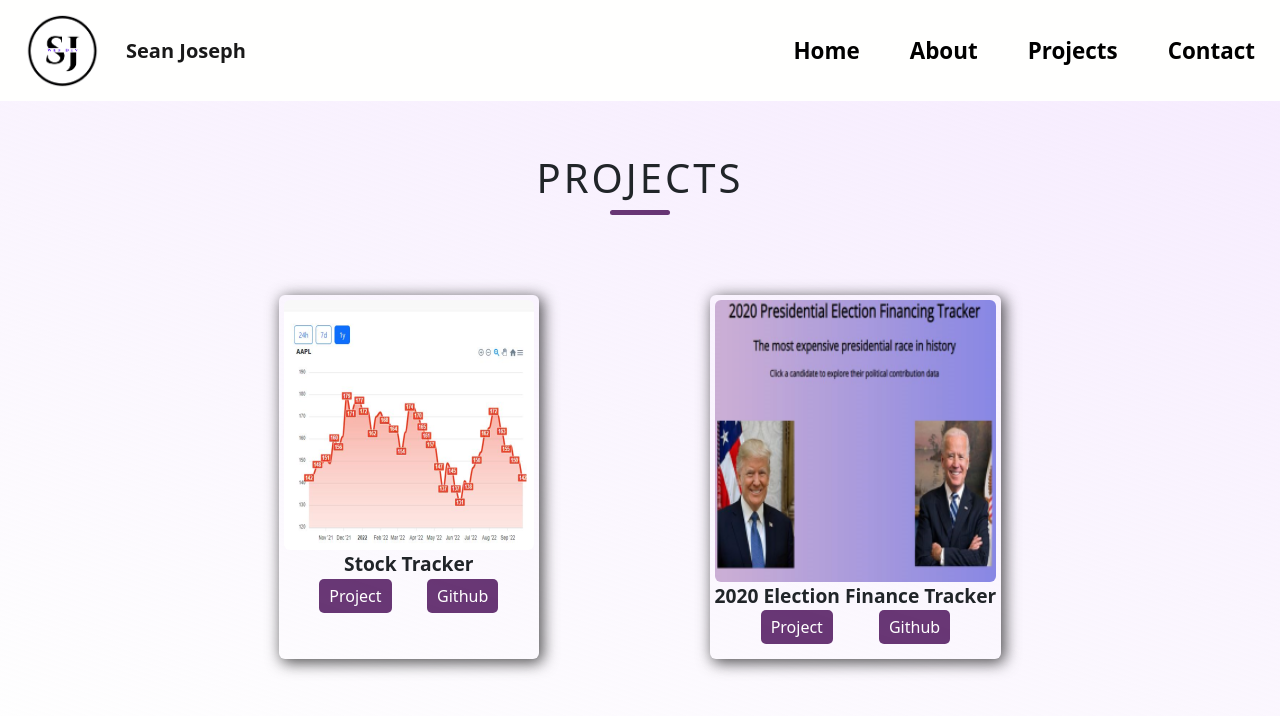
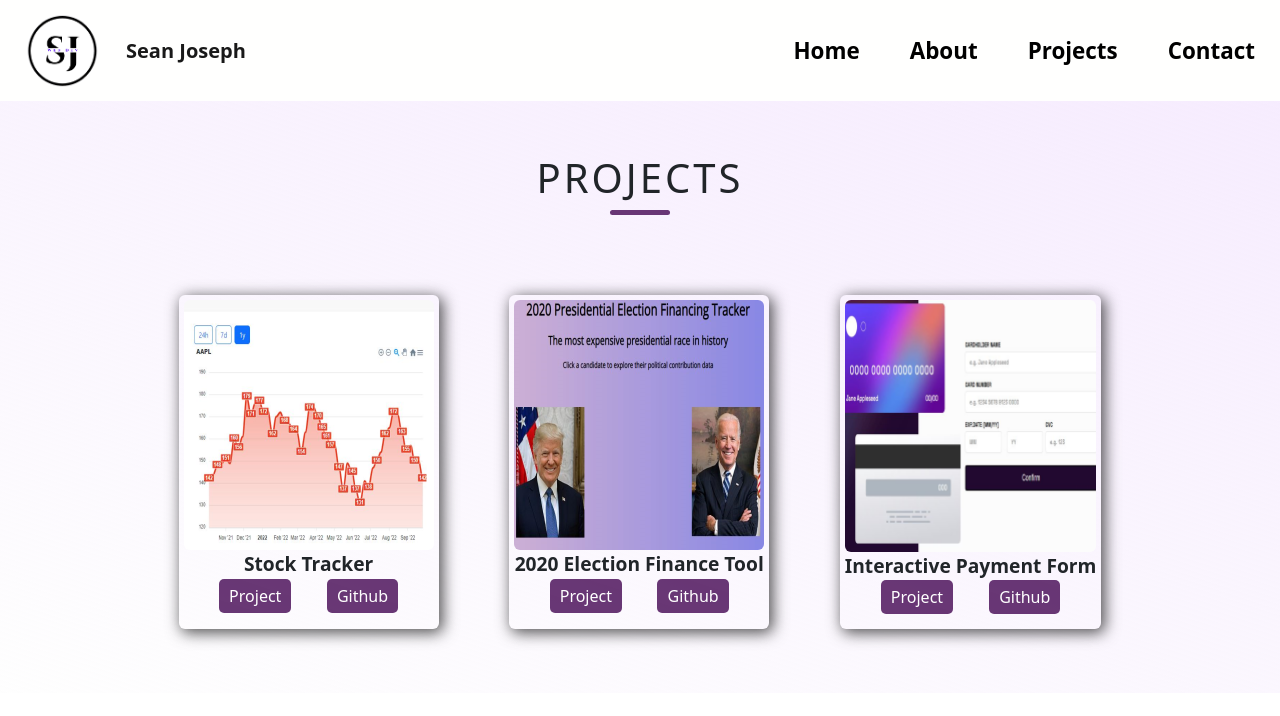
Before and after one commit to sjoseph91/new_portfolio, a React (Create React App) app: page /projects in a window 1280 px wide. Shown: the top 716 px of the page. Built offline with nearby package versions, Linux system fonts and the light colour scheme.

Commit message:
added third project

```diff
--- a/src/components/data.js
+++ b/src/components/data.js
@@ -1,5 +1,6 @@
 import tradingAppScreenshot from "../images/tradingAppScreenshot.png";
 import electionScreenshot from "../images/electionScreenshot.png";
+import paymentScreenshot from "../images/payment-screenshot.png";
 
 export const data = [
   {
@@ -11,18 +12,18 @@ export const data = [
     githubLink: "https://github.com/sjoseph91/TradingApp",
   },
   {
-    title: "2020 Election Finance Tracker",
+    title: "2020 Election Finance Tool",
     imgSrc: electionScreenshot,
     liveLink: "https://sjoseph91.github.io/electiontracker/",
     description: `Allows users to look up financial contributions to political candidates... Technology used:  React Router, TypeScript, OpenFEC API, and fundamental web technologies`,
     githubLink: "https://github.com/sjoseph91/electiontracker",
   },
-  // {
-  //   title: "Project 3",
-  //   imgSrc: "https://via.placeholder.com/250",
-  //   liveLink: "www.netflify.com",
-  //   description:
-  //     "Full stack CRUD application built with the MERN stack. Used React, React-Router, custom hooks, and mongoose",
-  //   githubLink: "www.github.com",
-  // },
+  {
+    title: "Interactive Payment Form",
+    imgSrc: paymentScreenshot,
+    liveLink: "https://sjoseph91.github.io/interactive-card-details-form/",
+    description:
+      "Interactive payment card form with built in client-side validation and live on-screen feedback",
+    githubLink: "https://github.com/sjoseph91/interactive-card-details-form",
+  },
 ];
```
Also changed, not shown: src/images/payment-screenshot.png (added).
